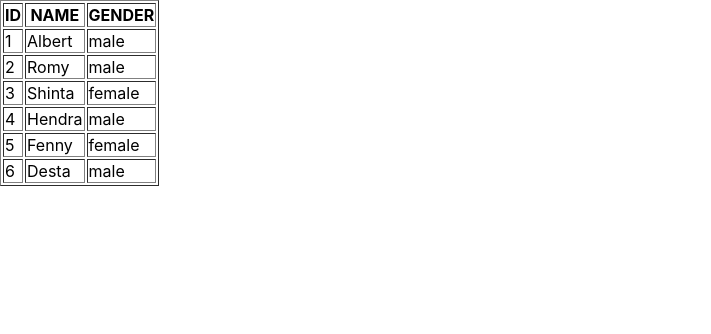
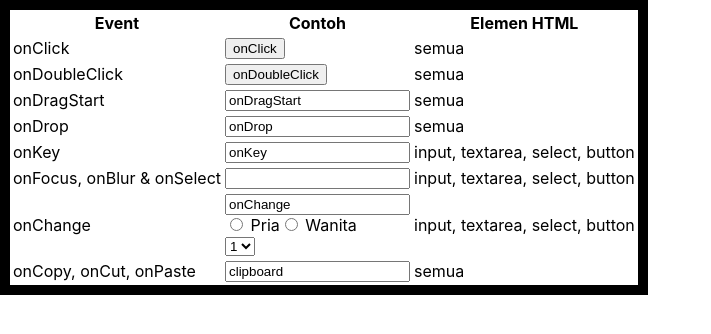
Before and after one commit to murqdan/tilegrid-app, a React (Create React App) app: page / in a window 1280 px wide. Shown: the top 334 px of the page, without its empty margins (0-711 px from the left). Built offline with nearby package versions, Linux system fonts and the light colour scheme.

Commit message:
(menangani event) event pada elemen html

```diff
--- /dev/null
+++ b/src/AllEvent.js
@@ -0,0 +1,85 @@
+import React from 'react'
+
+const AllEvent = () => {
+  return (
+  <table style={{ border: '10px solid black' }}>
+      <tbody>
+        <tr>
+            <th>Event</th>
+            <th>Contoh</th>
+            <th>Elemen HTML</th>
+        </tr>
+        <tr>
+            <td>onClick</td>
+            <td><button onClick={(event) => console.log('onClick')}> onClick </button></td>
+            <td>semua</td>
+        </tr>
+        <tr>
+            <td>onDoubleClick</td>
+            <td><button onDoubleClick={(event) => console.log('onDoubleClick')}> onDoubleClick </button></td>
+            <td>semua</td>
+        </tr>
+        <tr>
+            <td>onDragStart</td>
+            <td>
+            <input onDragStart={(event) => console.log('dragStart')} defaultValue='onDragStart' />
+            </td>
+            <td>semua</td>
+        </tr>
+        <tr>
+            <td>onDrop</td>
+            <td><input onDrop={(event) => console.log('drop')} defaultValue='onDrop' /></td>
+            <td>semua</td>
+        </tr>
+        <tr>
+            <td>onKey</td>
+            <td>
+            <input
+                onKeyDown={(event) => console.log('onKeyDown')}
+                onKeyUp={(event) => console.log('onKeyUp')}
+                onKeyPress={(event) => console.log('onKeyPress')}
+                defaultValue='onKey' />
+        </td>
+            <td>input, textarea, select, button</td>
+        </tr>
+        <tr>
+            <td>onFocus, onBlur & onSelect</td>
+            <td>
+            <input
+                onFocus={(event) => console.log('onFocus')}
+                onBlur={(event) => console.log('onBlur')}
+                onSelect={(event) => console.log('onSelect')}
+                defaultValue='' /></td>
+            <td>input, textarea, select, button</td>
+        </tr>
+        <tr>
+            <td>onChange</td>
+            <td>
+            <input onChange={(event) => console.log('onChange')} defaultValue='onChange' />
+            <br />
+            <input type='radio' name='gender' onChange={event => console.log('1')} value='1' /> Pria
+            <input type='radio' name='gender' onChange={event => console.log('0')} value='0' /> Wanita
+            <br />
+            <select onChange={(event) => console.log('onChange')}>
+                <option value='1'>1</option>
+                <option value='2'>2</option>
+                <option value='3'>3</option>
+            </select>
+            </td>
+            <td>input, textarea, select, button</td>
+        </tr>
+        <tr>
+            <td>onCopy, onCut, onPaste</td>
+            <td><input
+            onCopy={(event) => console.log('onCopy')}
+            onCut={(event) => console.log('onCut')}
+            onPaste={(event) => console.log('onPaste')}
+            defaultValue='clipboard' /></td>
+            <td>semua</td>
+        </tr>
+      </tbody>
+    </table>
+  )
+}
+
+export default AllEvent
--- a/src/App.js
+++ b/src/App.js
@@ -1,14 +1,11 @@
 import React from 'react'
 import './App.css'
-import List from './List'
-import Table from './Table'
-import users from './User'
+import AllEvent from './AllEvent'
 
 function App () {
   return (
     <div >
-     {/* <List users={users}/> */}
-     <Table users={users}/>
+     <AllEvent />
     </div>
   )
 }
```
